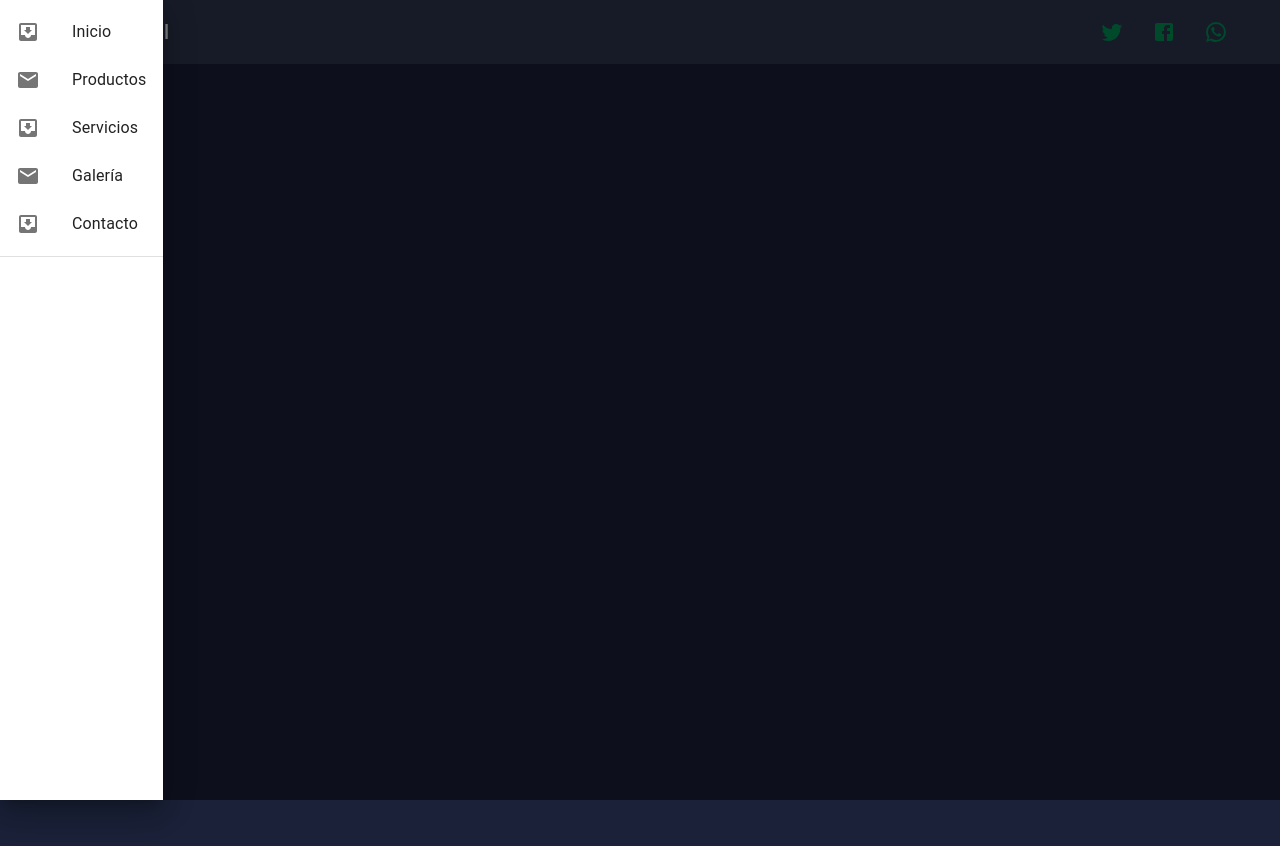
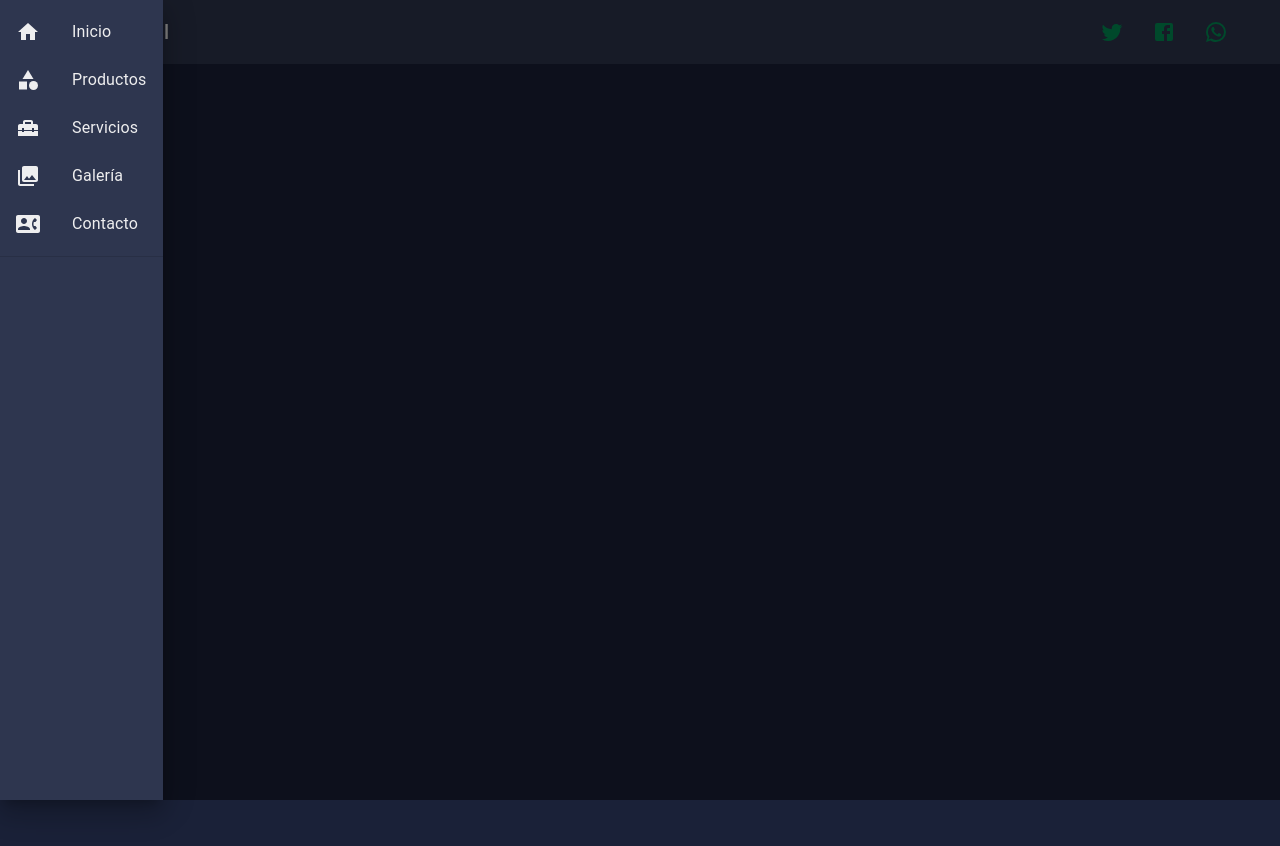
Before and after one commit to mautx/project-chan, a React (Create React App) app: page / in a window 1280 px wide. Both pictures are taken after a click on the button 36 px from the left and 32 px from the top of the page. Shown: the top 846 px of the page. Built offline with nearby package versions, Linux system fonts and the light colour scheme.

Commit message:
Refinamiento menú (cambio de color de fondo y modificación de iconos)

```diff
--- a/src/components/menu.js
+++ b/src/components/menu.js
@@ -17,7 +17,16 @@ import Typography from "@mui/material/Typography";
 import { motion } from 'framer-motion';
 
 import * as React from "react";
-import {Facebook, Twitter, WhatsApp} from "@mui/icons-material";
+import {
+  Category,
+  Collections,
+  ContactPhone,
+  Facebook,
+  Home,
+  HomeRepairService,
+  Twitter,
+  WhatsApp
+} from "@mui/icons-material";
 
 function MenuResponsive() {
   const [state, setState] = useState(false);
@@ -49,8 +58,12 @@ function MenuResponsive() {
           (text, index) => (
             <ListItem key={text} disablePadding>
               <ListItemButton>
-                <ListItemIcon>
-                  {index % 2 === 0 ? <InboxIcon /> : <MailIcon />}
+                <ListItemIcon sx={{color:"#EEEEEF"}}>
+                  {index === 0 ? <Home /> : undefined}
+                  {index === 1 ? <Category /> : undefined}
+                  {index === 2 ? <HomeRepairService /> : undefined}
+                  {index === 3 ? <Collections /> : undefined}
+                  {index === 4 ? <ContactPhone /> : undefined}
                 </ListItemIcon>
                 <ListItemText primary={text} />
               </ListItemButton>
@@ -77,7 +90,12 @@ function MenuResponsive() {
             >
               <MenuIcon />
             </IconButton>
-            <Drawer anchor="Left" open={state} onClose={toggleDrawer(false)}>
+            <Drawer anchor="Left" open={state} onClose={toggleDrawer(false)}   PaperProps={{
+              sx: {
+                backgroundColor: '#2E364F',
+                color: '#EEEEEF'
+              }
+            }}>
               {list()}
             </Drawer>
             <Typography variant="h6" component="div" sx={{ flexGrow: 1 }}>
```
